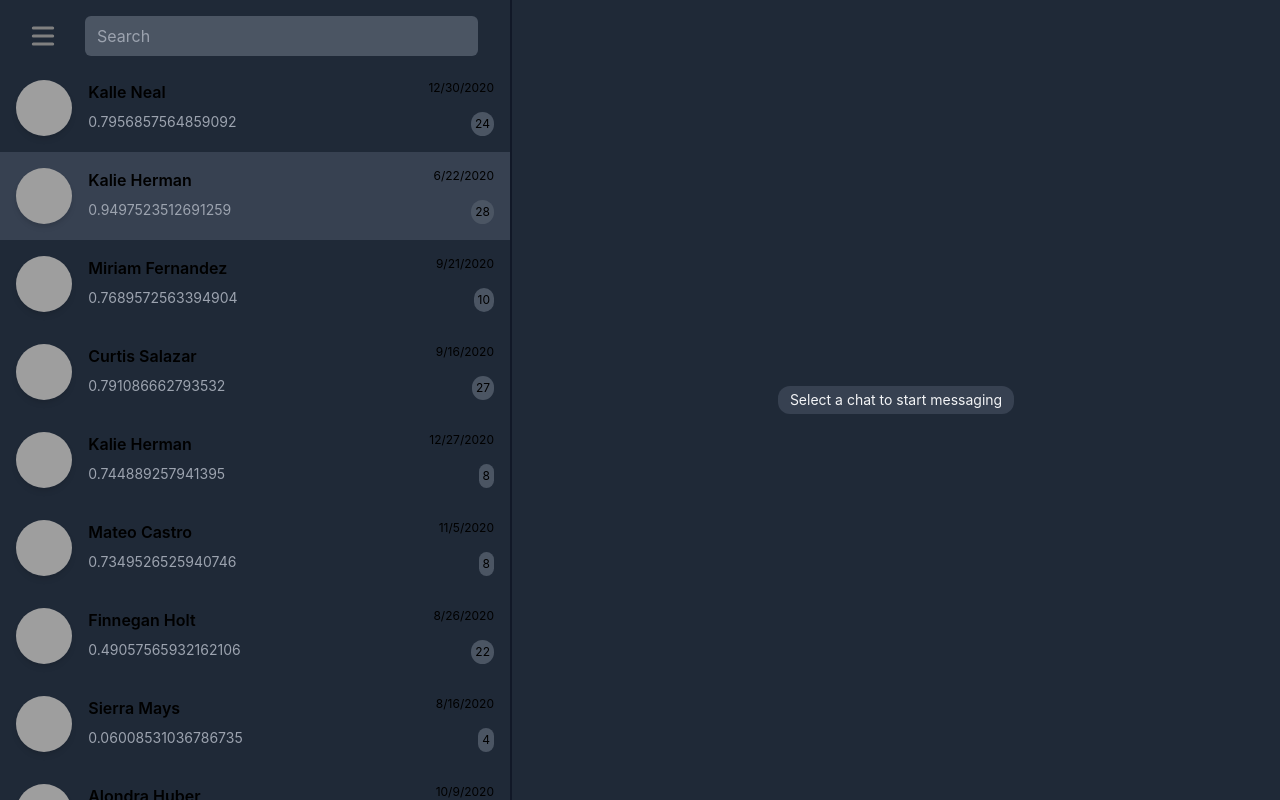
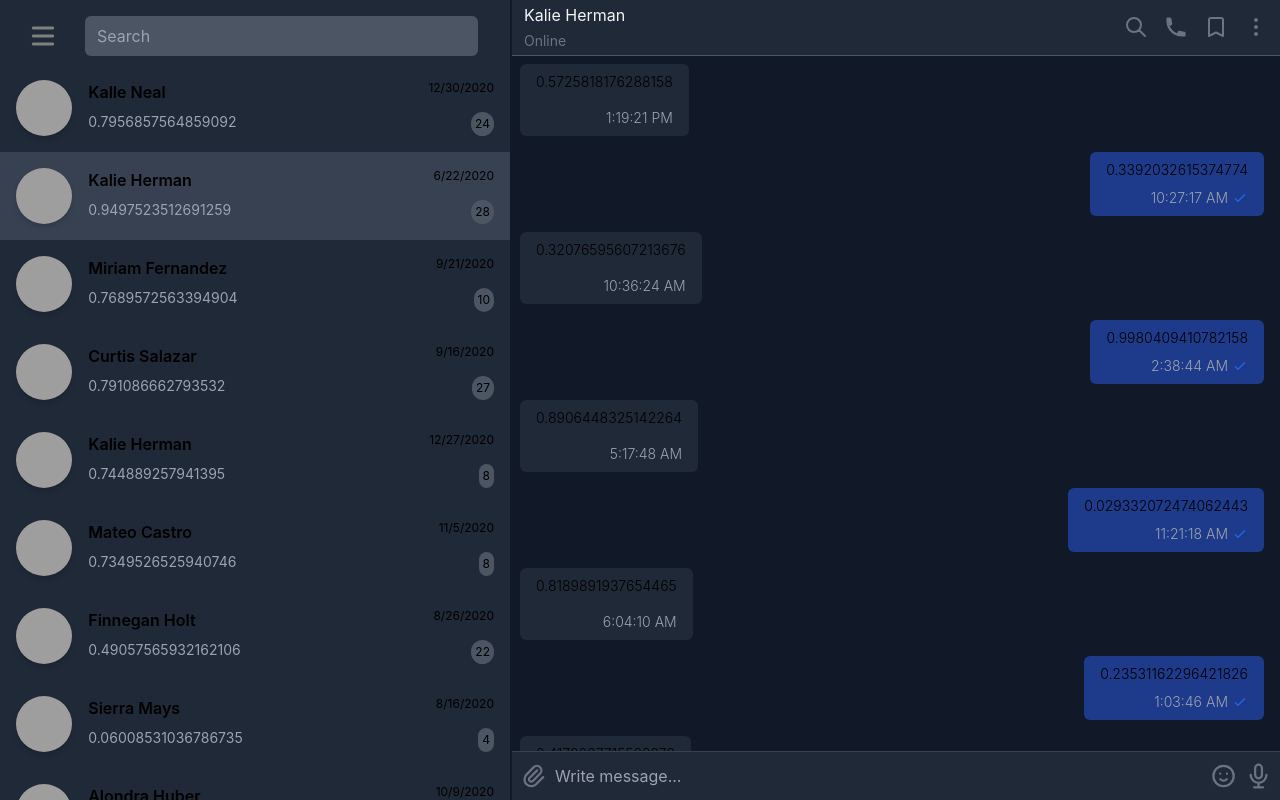
Before and after one commit to kave-me/telegram-clone-react, a React (Create React App) app: page / in a window 1280 px wide. Built offline with nearby package versions, Linux system fonts and the light colour scheme; grey boxes are pictures that could not be loaded.

Commit message:
add Preview.tsx

```diff
--- a/src/components/Preview.tsx
+++ b/src/components/Preview.tsx
@@ -1,15 +1,99 @@
-function ActivePreview() {
-  return null;
+import useBackend from "../store/useBackend";
+import useAPP from "../store/useApp";
+import { ChatStream, User, UserState } from "../store/storeTypes";
+import { IncomingMessage, OutgoingMessage } from "./Message";
+import { HappyIcon } from "../assets/tsx-svg-icon/HappyIcon";
+import { PaperClipIcon } from "../assets/tsx-svg-icon/PaperClipIcon";
+import { MicrophoneIcon } from "../assets/tsx-svg-icon/MicrophoneIcon";
+import { FullBookmarkIcon } from "../assets/tsx-svg-icon/FullBookmarkIcon";
+import { EmptyBookmarkIcon } from "../assets/tsx-svg-icon/EmptyBookmarkIcon";
+import { DotsIcon } from "../assets/tsx-svg-icon/DotsIcon";
+import { PhoneIcon } from "../assets/tsx-svg-icon/PhoneIcon";
+import { SearchIcon } from "../assets/tsx-svg-icon/SearchIcon";
+
+function ActivePreviewHead(props: { fullName: string; userState: UserState }) {
+  const bookmarked = true;
+  return (
+    <div className="h-16 flex justify-between items-center px-3 bg-gray-800 flex-grow-0 border-b border-gray-600">
+      <div className="cursor-pointer">
+        <h5 className="text-gray-100 text-base drop-shadow-md">
+          {props.fullName}
+        </h5>
+        <h6 className="mt-1 text-gray-500 text-sm">
+          {props.userState === "ONLINE" ? "Online" : "Last seen recently"}
+        </h6>
+      </div>
+      <div className="flex">
+        <SearchIcon />
+        <PhoneIcon />
+        {bookmarked ? <EmptyBookmarkIcon /> : <FullBookmarkIcon />}
+        <DotsIcon />
+      </div>
+    </div>
+  );
+}
+
+function ActivePreviewCenter(props: { chatStream: ChatStream[] }) {
+  return (
+    <div className="bg-gray-900 flex-grow flex flex-col w-full h-full overflow-y-auto hover:overflow-x-hidden scrollbar scrollbar-thumb-gray-300 scrollbar-track-gray-600 scrollbar-thin scrollbar-thumb  ">
+      {props.chatStream &&
+        props.chatStream.map((m) =>
+          m.direction === "IN" ? (
+            <IncomingMessage key={m.id} message={m.message} date={m.date} />
+          ) : (
+            <OutgoingMessage key={m.id} message={m.message} date={m.date} />
+          )
+        )}
+    </div>
+  );
+}
+
+function ActivePreviewBottom() {
+  return (
+    <div className="h-14 w-full flex items-center bg-gray-800 flex-grow-0 border-t border-gray-700 ">
+      <PaperClipIcon />
+      <div className=" h-12 w-full flex-grow-1">
+        <input
+          placeholder={"Write message..."}
+          className="w-full h-full outline-none bg-gray-800 text-gray-50"
+        />
+      </div>
+      <HappyIcon />
+      <MicrophoneIcon />
+    </div>
+  );
+}
+
+function ActivePreview(props: { user: User }) {
+  const TUID = useAPP((store) => store.TUID);
+  const getChatStream = useBackend((store) => store.getChatStream);
+  return (
+    <div className="w-full h-screen flex flex-col items-stretch">
+      <ActivePreviewHead
+        fullName={props.user.fullName}
+        userState={props.user.state}
+      />
+      <ActivePreviewCenter chatStream={getChatStream(props.user.id, TUID)} />
+      <ActivePreviewBottom />
+    </div>
+  );
 }
 
 function NothingToPreview() {
-  return <div className="w-full h-screen bg-gray-800 flex justify-center items-center">
-
-    <p className="bg-gray-700 rounded-xl text-gray-100 text-sm py-1 px-3"> Select a chat to start messaging </p>
-    </div>;
+  return (
+    <div className="w-full h-screen bg-gray-900 flex justify-center items-center">
+      <p className="bg-gray-800 rounded-xl text-gray-200 text-sm py-1 px-3">
+        {" "}
+        Select a chat to start messaging{" "}
+      </p>
+    </div>
+  );
 }
 
 export default function Preview() {
-  let active:boolean= false;
-  return active? <ActivePreview /> : <NothingToPreview/>
+  const TUID = useAPP((store) => store.TUID);
+  const getUser = useBackend((store) => store.getUser);
+  const user = getUser(TUID);
+
+  return user === null ? <NothingToPreview /> : <ActivePreview user={user} />;
 }
```
